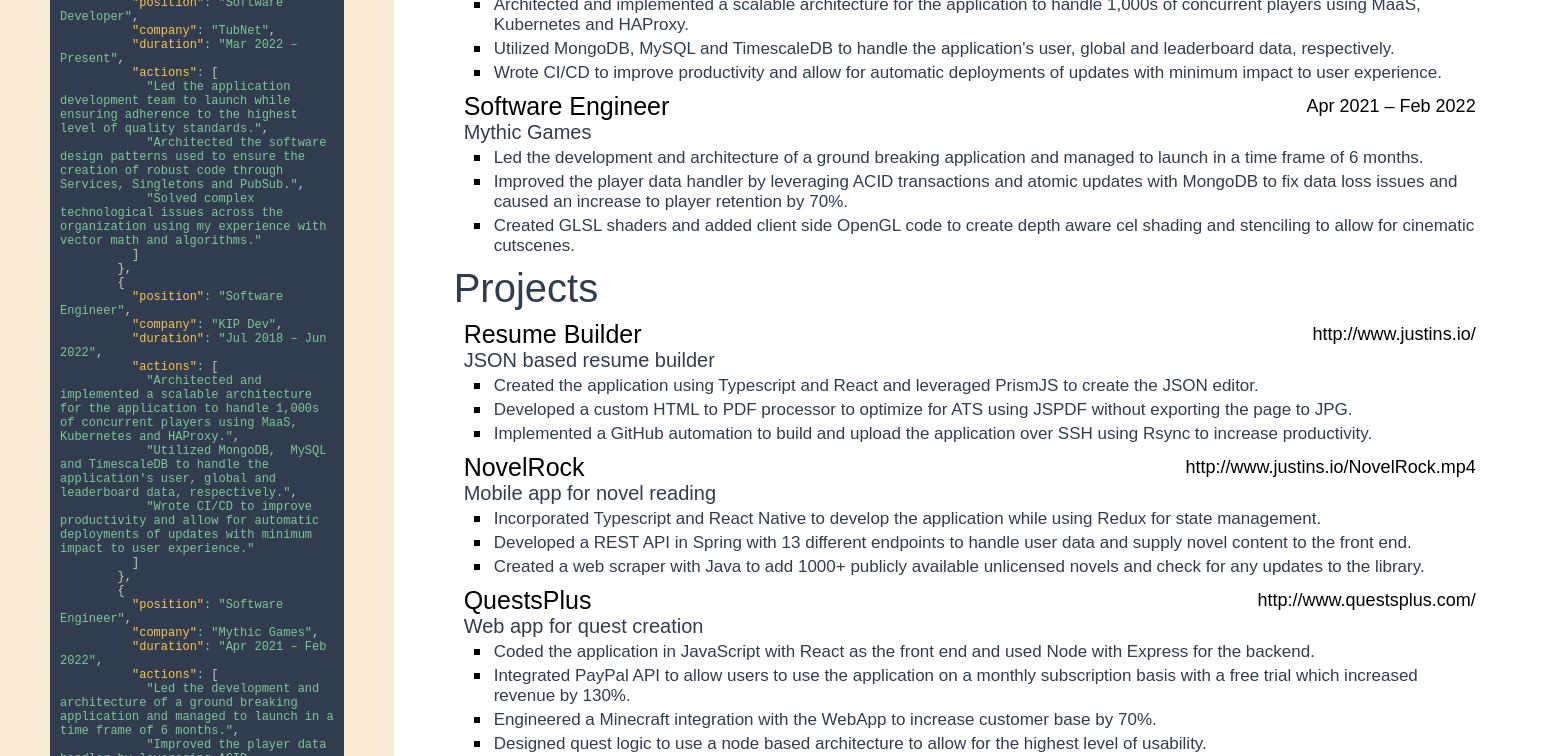
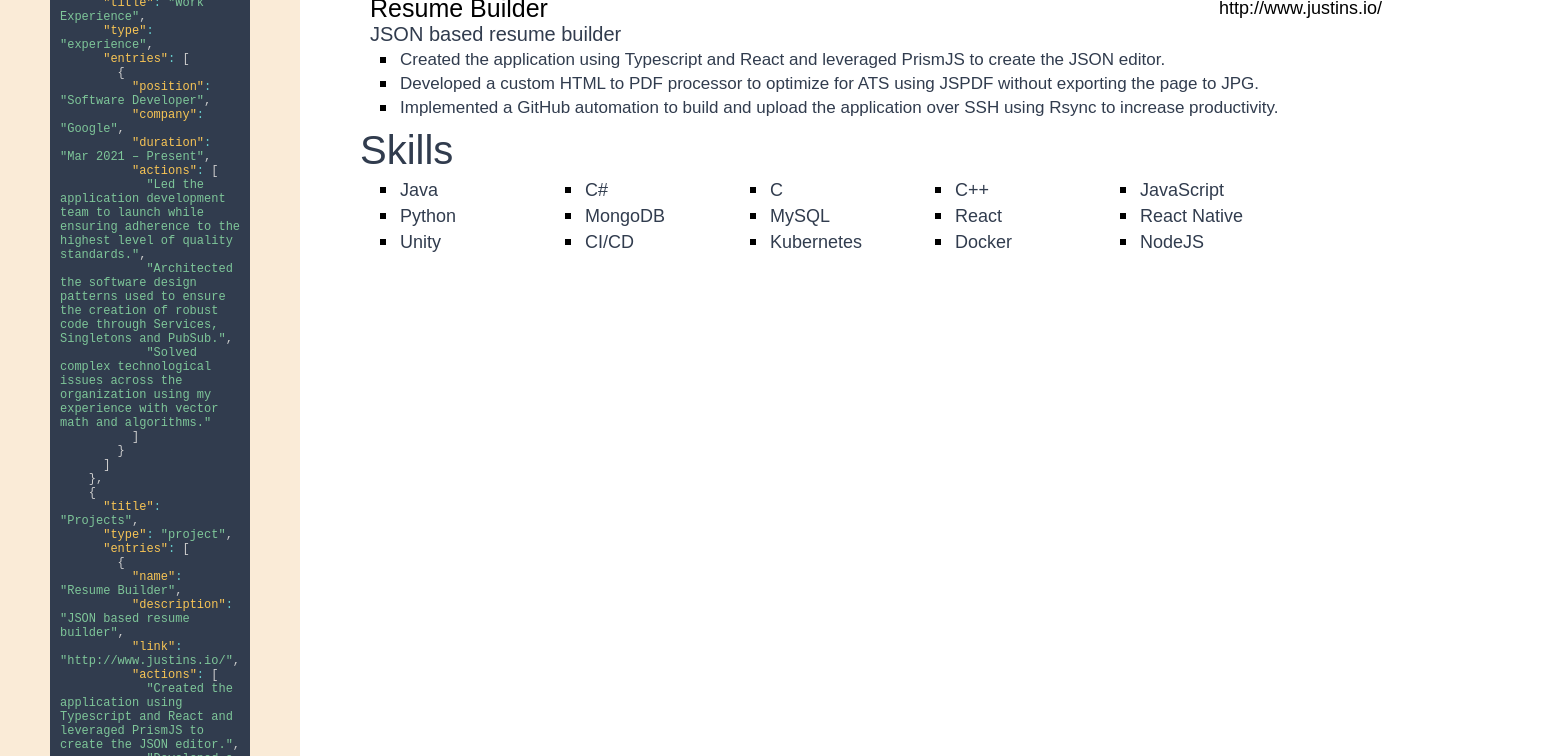
Before and after one commit to jtsus/resume-builder, a React (Create React App) app: page / in a window 1280 px wide. Shown: the part 680-1436 px from the top of the page, 1546 px wide, since content can reach past the window. Built offline with nearby package versions, Linux system fonts and the light colour scheme.

Commit message:
remove some personal info

```diff
--- a/src/App.tsx
+++ b/src/App.tsx
@@ -11,24 +11,24 @@
 
 let initial: ResumeData = {
     "theme": "Classic",
-    "name": "Justin Schreiber",
+    "name": "John Doe",
     "title": "Software Engineer",
     "info": [
         {
             "type": "email",
-            "content": "justintschreiber@gmail.com"
+            "content": "--"
         },
         {
             "type": "phone",
-            "content": "(323) 507-5126"
+            "content": "--"
         },
         {
             "type": "location",
-            "content": "Santa Cruz, CA"
+            "content": "--"
         },
         {
             "type": "website",
-            "content": "https://github.com/JustinSamaKun"
+            "content": "https://github.com/--"
         }
     ],
     "sections": [
@@ -38,7 +38,7 @@
             "entries": [
                 {
                     "degree": "Computer Engineering",
-                    "school": "University of California, Santa Cruz",
+                    "school": "University of California, Los Angeles",
                     "duration": "Sep 2020 – Jun 2024"
                 }
             ]
@@ -49,32 +49,12 @@
             "entries": [
                 {
                     "position": "Software Developer",
-                    "company": "TubNet",
-                    "duration": "Mar 2022 – Present",
+                    "company": "Google",
+                    "duration": "Mar 2021 – Present",
                     "actions": [
                         "Led the application development team to launch while ensuring adherence to the highest level of quality standards.",
                         "Architected the software design patterns used to ensure the creation of robust code through Services, Singletons and PubSub.",
                         "Solved complex technological issues across the organization using my experience with vector math and algorithms."
-                    ]
-                },
-                {
-                    "position": "Software Engineer",
-                    "company": "KIP Dev",
-                    "duration": "Jul 2018 – Jun 2022",
-                    "actions": [
-                        "Architected and implemented a scalable architecture for the application to handle 1,000s of concurrent players using MaaS, Kubernetes and HAProxy.",
-                        "Utilized MongoDB,  MySQL and TimescaleDB to handle the application's user, global and leaderboard data, respectively.",
-                        "Wrote CI/CD to improve productivity and allow for automatic deployments of updates with minimum impact to user experience."
-                    ]
-                },
-                {
-                    "position": "Software Engineer",
-                    "company": "Mythic Games",
-                    "duration": "Apr 2021 – Feb 2022",
-                    "actions": [
-                        "Led the development and architecture of a ground breaking application and managed to launch in a time frame of 6 months.",
-                        "Improved the player data handler by leveraging ACID transactions and atomic updates with MongoDB to fix data loss issues and caused an increase to player retention by 70%.",
-                        "Created GLSL shaders and added client side OpenGL code to create depth aware cel shading and stenciling to allow for cinematic cutscenes."
                     ]
                 }
             ]
@@ -91,27 +71,6 @@
                         "Created the application using Typescript and React and leveraged PrismJS to create the JSON editor.",
                         "Developed a custom HTML to PDF processor to optimize for ATS using JSPDF without exporting the page to JPG.",
                         "Implemented a GitHub automation to build and upload the application over SSH using Rsync to increase productivity."
-                    ]
-                },
-                {
-                    "name": "NovelRock",
-                    "description": "Mobile app for novel reading",
-                    "link": "http://www.justins.io/NovelRock.mp4",
-                    "actions": [
-                        "Incorporated Typescript and React Native to develop the application while using Redux for state management.",
-                        "Developed a REST API in Spring with 13 different endpoints to handle user data and supply novel content to the front end.",
-                        "Created a web scraper with Java to add 1000+ publicly available unlicensed novels and check for any updates to the library."
-                    ]
-                },
-                {
-                    "name": "QuestsPlus",
-                    "description": "Web app for quest creation",
-                    "link": "http://www.questsplus.com/",
-                    "actions": [
-                        "Coded the application in JavaScript with React as the front end and used Node with Express for the backend.",
-                        "Integrated PayPal API to allow users to use the application on a monthly subscription basis with a free trial which increased revenue by 130%.",
-                        "Engineered a Minecraft integration with the WebApp to increase customer base by 70%.",
-                        "Designed quest logic to use a node based architecture to allow for the highest level of usability."
                     ]
                 }
             ]
```
